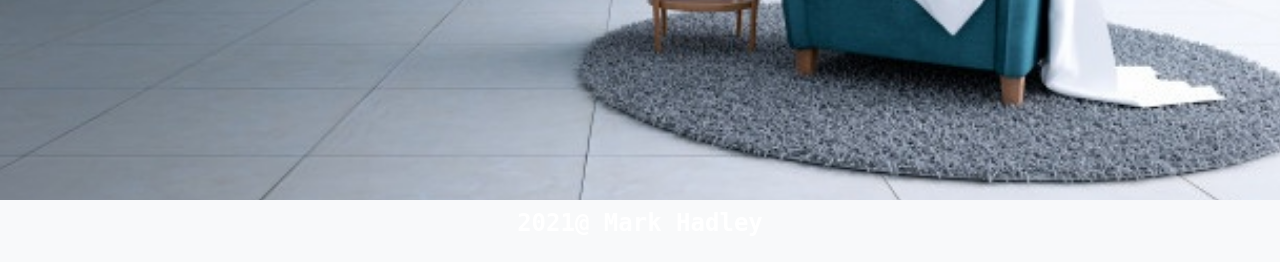
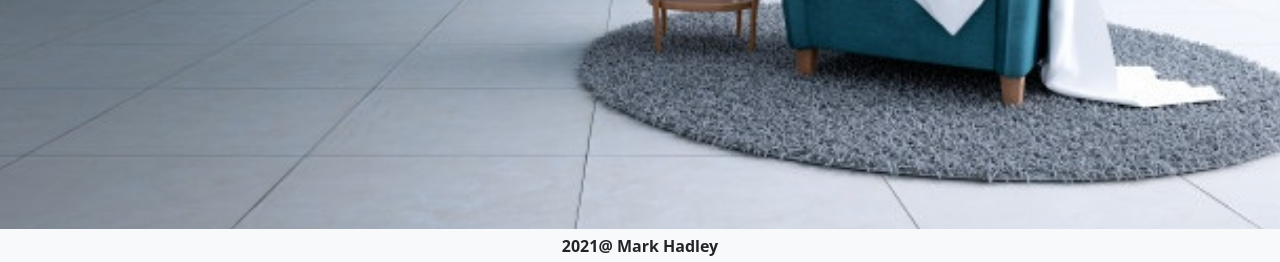
Before and after one commit to hadcode09/Fsdi111_CR, a Flask app: page / in a window 1280 px wide. Shown: the part 615-877 px from the top of the page. Run offline with Flask 2, Linux system fonts and the light colour scheme; some libraries are stand-ins or nearby versions.

Commit message:
Update Latest Data2

```diff
--- a/app/static/css/main.css
+++ b/app/static/css/main.css
@@ -11,7 +11,7 @@ body {
 }
 
 .navbar_brand{
-    font-family:monospace;
+    font-family: Georgia, 'Times New Roman', Times, serif;
 }
 
 .jumbotron{
@@ -21,13 +21,10 @@ body {
 .footer {
     position: fixed;
     left: 0;
-    bottom: 0;
+    bottom: -17;
     width: 100%;
     background-color: #f8f9fa;
-    color: white;
     text-align: center;
     padding-top: .3125rem;
     padding-bottom: .3125rem;
-    font-family: monospace;
-    font-size: 1.5rem;
 }
```
